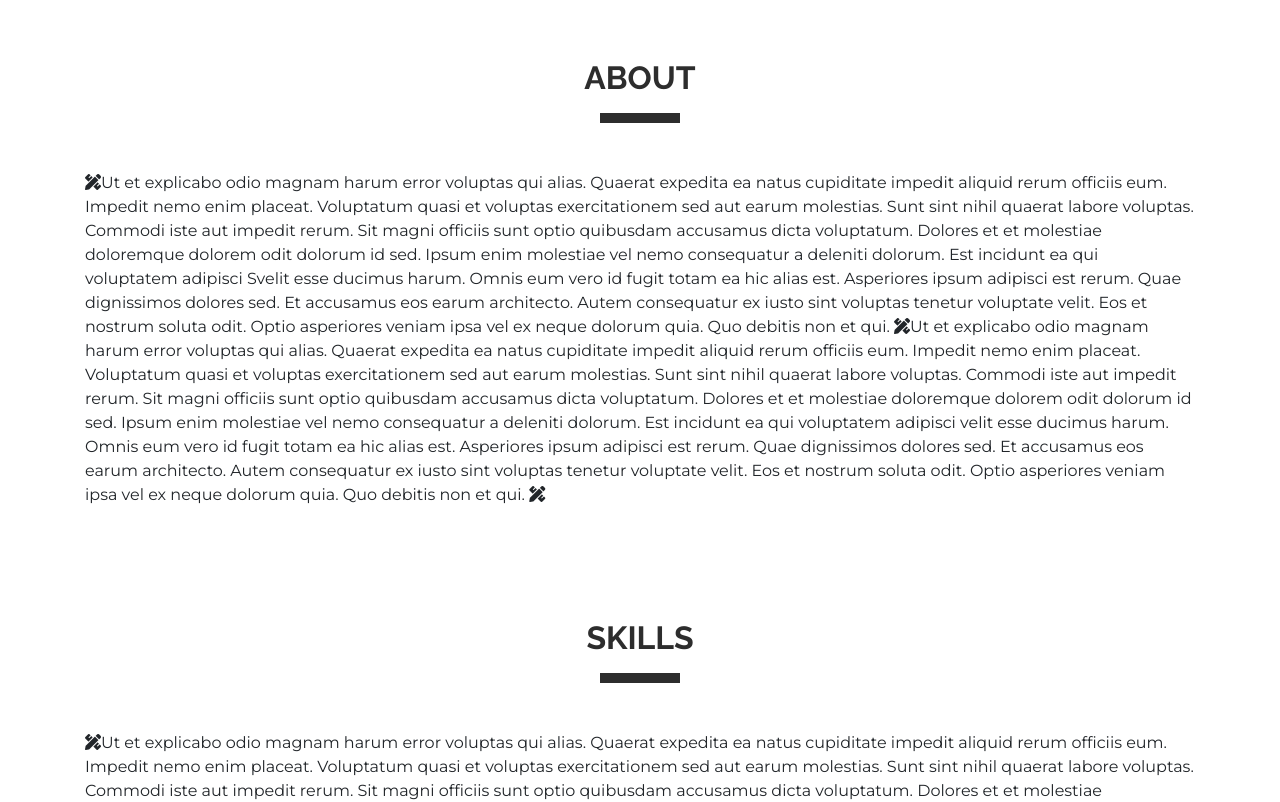
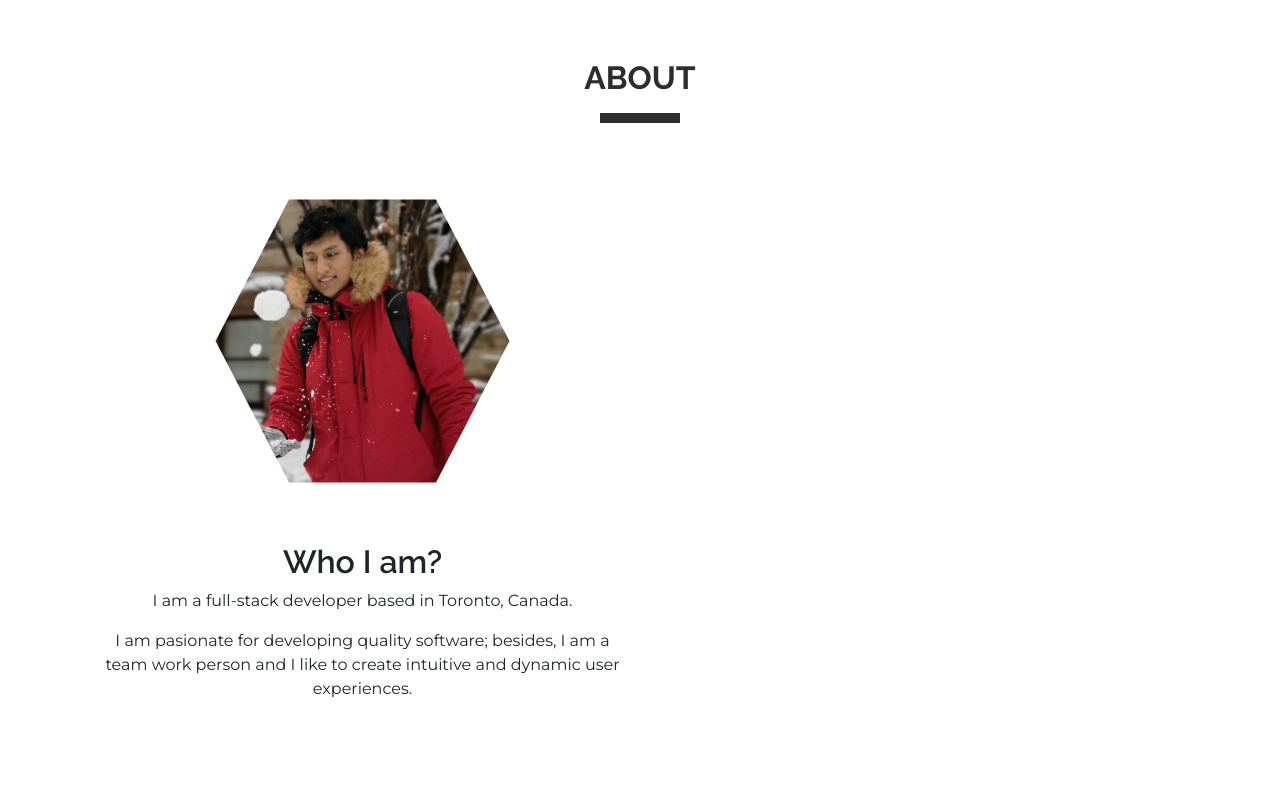
Before and after one commit to c-zab/v2, a Vue app: page / in a window 1280 px wide. Shown: the part 880-1682 px from the top of the page. Built offline with nearby package versions, Linux system fonts and the light colour scheme.

Commit message:
Adding picture and description

```diff
--- a/src/assets/css/styles.css
+++ b/src/assets/css/styles.css
@@ -25,6 +25,11 @@ h1 {
   font-weight: 700;
 }
 
+h2 {
+  font-family: "Raleway", sans-serif;
+  font-weight: 600;
+}
+
 p {
   font-family: "Montserrat", sans-serif;
   font-weight: 400;
--- a/src/components/About.vue
+++ b/src/components/About.vue
@@ -1,21 +1,23 @@
 <template>
   <div id="about-sec" class="container">
     <Title title="ABOUT"/>
-    <p>
-      <i class="fas fa-pencil-ruler"></i>Ut et explicabo odio magnam harum error voluptas qui alias. Quaerat expedita ea natus cupiditate impedit aliquid rerum officiis eum. Impedit nemo enim placeat. Voluptatum quasi et voluptas exercitationem sed aut earum molestias. Sunt sint nihil quaerat labore voluptas. Commodi iste aut impedit rerum.
-      Sit magni officiis sunt optio quibusdam accusamus dicta voluptatum. Dolores et et molestiae doloremque dolorem odit dolorum id sed. Ipsum enim molestiae vel nemo consequatur a deleniti dolorum. Est incidunt ea qui voluptatem adipisci Svelit esse ducimus harum.
-      Omnis eum vero id fugit totam ea hic alias est. Asperiores ipsum adipisci est rerum. Quae dignissimos dolores sed. Et accusamus eos earum architecto.
-      Autem consequatur ex iusto sint voluptas tenetur voluptate velit. Eos et nostrum soluta odit. Optio asperiores veniam ipsa vel ex neque dolorum quia. Quo debitis non et qui.
-      <i
-        class="fas fa-pencil-ruler"
-      ></i>Ut et explicabo odio magnam harum error voluptas qui alias. Quaerat expedita ea natus cupiditate impedit aliquid rerum officiis eum. Impedit nemo enim placeat. Voluptatum quasi et voluptas exercitationem sed aut earum molestias. Sunt sint nihil quaerat labore voluptas. Commodi iste aut impedit rerum.
-      Sit magni officiis sunt optio quibusdam accusamus dicta voluptatum. Dolores et et molestiae doloremque dolorem odit dolorum id sed. Ipsum enim molestiae vel nemo consequatur a deleniti dolorum. Est incidunt ea qui voluptatem adipisci velit esse ducimus harum.
-      Omnis eum vero id fugit totam ea hic alias est. Asperiores ipsum adipisci est rerum. Quae dignissimos dolores sed. Et accusamus eos earum architecto.
-      Autem consequatur ex iusto sint voluptas tenetur voluptate velit. Eos et nostrum soluta odit. Optio asperiores veniam ipsa vel ex neque dolorum quia. Quo debitis non et qui.
-      <i
-        class="fas fa-pencil-ruler"
-      ></i>
-    </p>
+    <div class="container">
+      <div class="row text-center align-self-center">
+        <div class="col-sm">
+          <img class="me-picture" src="../assets/images/me.jpg" align="center" alt="image">
+          <h2>Who I am?</h2>
+          <p>
+            I am a
+            <strong>full-stack</strong> developer based in Toronto, Canada.
+          </p>
+          <p>
+            I am pasionate for developing quality software; besides, I am a
+            <strong>team work person</strong> and I like to create intuitive and dynamic user experiences.
+          </p>
+        </div>
+        <div class="col-sm align-self-center"></div>
+      </div>
+    </div>
   </div>
 </template>
 
@@ -31,4 +33,34 @@ export default {
 </script>
 
 <style scoped>
+/* @media (min-width: 768px) { */
+img.me-picture {
+  width: 70%;
+  clip-path: polygon(
+    30% 15%,
+    40% 15%,
+    70% 15%,
+    90% 50%,
+    70% 85%,
+    40% 85%,
+    30% 85%,
+    10% 50%
+  );
+  transition: clip-path 500ms;
+}
+
+img.me-picture:hover {
+  clip-path: polygon(
+    30% 5%,
+    70% 5%,
+    95% 30%,
+    95% 70%,
+    70% 95%,
+    30% 95%,
+    5% 70%,
+    5% 30%
+  );
+}
+
+/* } */
 </style>
--- a/src/components/includes/Title.vue
+++ b/src/components/includes/Title.vue
@@ -1,5 +1,5 @@
 <template>
-  <div class="title-sec pb-5">
+  <div class="title-sec pb-3">
     <div class="row justify-content-center">
       <h2 v-bind:id="title | idName" class="sec-title col-auto">{{ title }}</h2>
     </div>
```
Also changed, not shown: src/assets/images/me.jpg (added).
